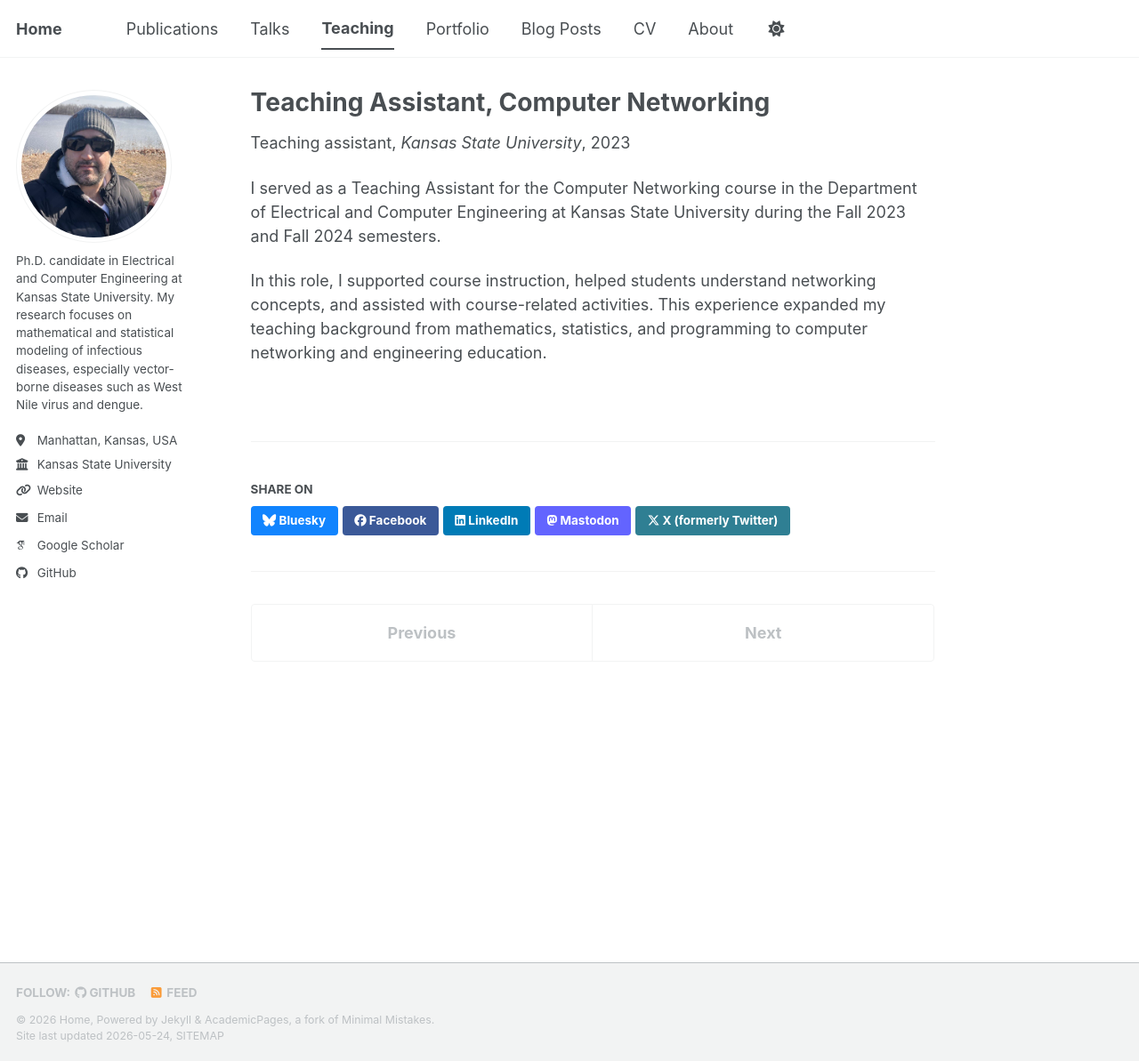
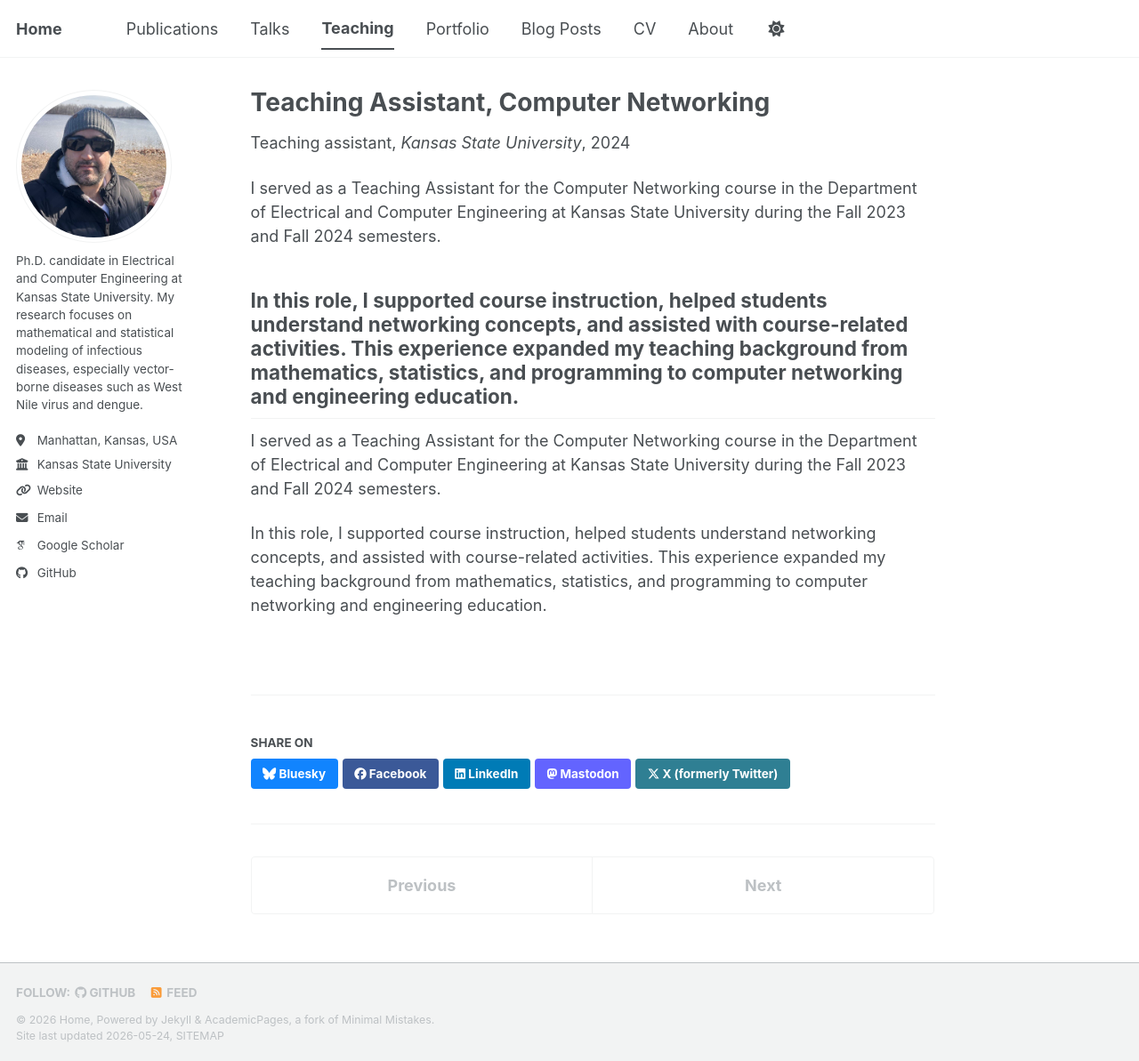
Before and after one commit to Saman-Hoss/Saman-Hoss.github.io, a Jekyll site: the page built from _teaching/2023-2024-computer-networking-ta.md, in a window 1280 px wide and 1193 px high. Shown: the whole window at 89% size. Built offline with Jekyll 4.4.1, drawn with Linux system fonts in a browser that asks for light colours; some web fonts are replaced; a script bundle is joined from its source files by our own code; library files that are not in the unit come from our copies.

Commit message:
Update 2023-2024-computer-networking-ta.md

```diff
--- a/_teaching/2023-2024-computer-networking-ta.md
+++ b/_teaching/2023-2024-computer-networking-ta.md
@@ -4,10 +4,16 @@ collection: teaching
 type: "Teaching assistant"
 permalink: /teaching/2023-2024-computer-networking-ta
 venue: "Kansas State University"
-date: 2023-08-01
+date: 2024-08-01
 location: "Manhattan, Kansas, USA"
+excerpt: "Teaching Assistant for Computer Networking in the Department of Electrical and Computer Engineering at Kansas State University during Fall 2023 and Fall 2024."
 ---
 
 I served as a Teaching Assistant for the Computer Networking course in the Department of Electrical and Computer Engineering at Kansas State University during the Fall 2023 and Fall 2024 semesters.
 
 In this role, I supported course instruction, helped students understand networking concepts, and assisted with course-related activities. This experience expanded my teaching background from mathematics, statistics, and programming to computer networking and engineering education.
+---
+
+I served as a Teaching Assistant for the Computer Networking course in the Department of Electrical and Computer Engineering at Kansas State University during the Fall 2023 and Fall 2024 semesters.
+
+In this role, I supported course instruction, helped students understand networking concepts, and assisted with course-related activities. This experience expanded my teaching background from mathematics, statistics, and programming to computer networking and engineering education.
```
